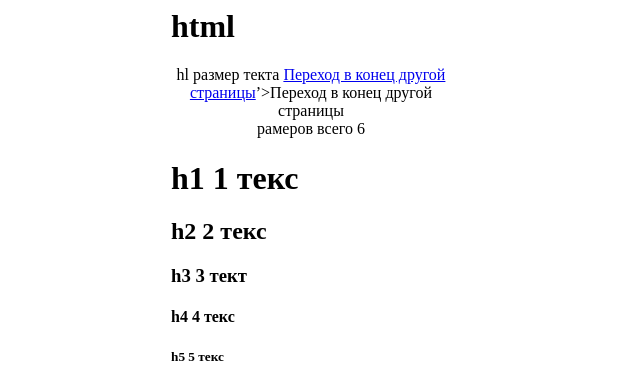
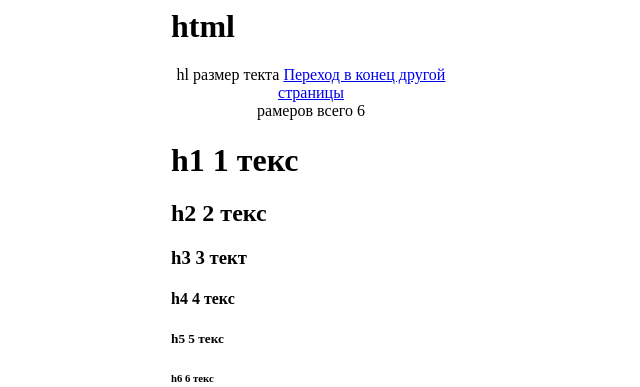
Before and after one commit to leha33/urss, a plain HTML site: page index.html in a window 1280 px wide. Shown: the top 387 px of the page, without its empty margins (329-969 px from the left). Drawn offline with Linux system fonts and the light colour scheme.

Commit message:
Update index.html

```diff
--- a/index.html
+++ b/index.html
@@ -3,7 +3,7 @@
  <p align="center">
 <body leftmargin=500 rightmargin=500>
 <hl leftmargin=500 rightmargin=500>hl размер текта
- <a href='<a href='https://www.figma.com/design/FyOXiJKnY436j2In9FEGJP/bylkovaleks2001's-team-library?node-id=0-1&t=JOEYjaqc1QCwQd4k-1’>Переход в конец другой страницы</a>’>Переход в конец другой страницы</a>
+ <a href='https://onlinetestpad.com/gohxksml6w4mc'>Переход в конец другой страницы</a>
 <br>рамеров всего 6</br>
 <h1>h1 1 текс</h1>
 <h2>h2 2 текс</h2>
```
